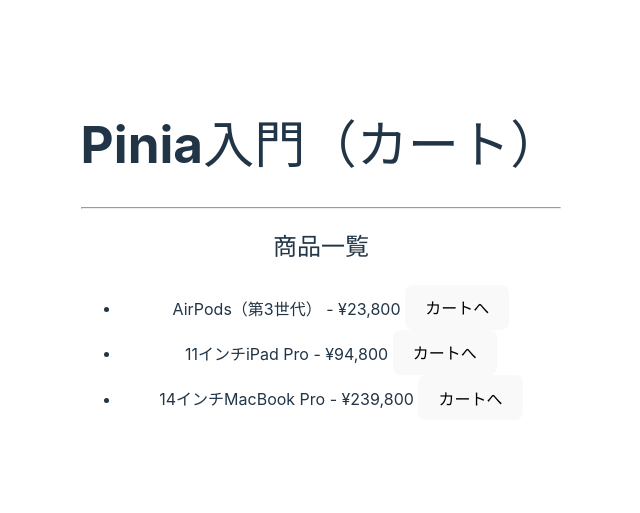
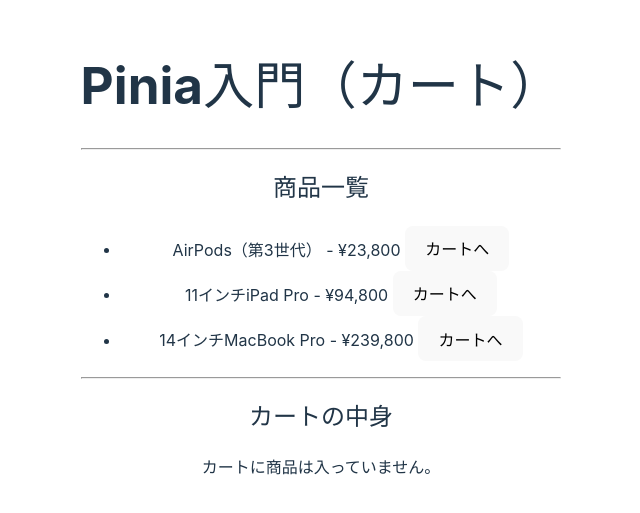
Before and after one commit to Bear29ers/primer-vue, a Vue app in the folder 07_pinia/: page / in a window 1280 px wide. Shown: the part 141-654 px from the top of the page, without its empty margins (319-959 px from the left). Built offline with nearby package versions, Linux system fonts and the light colour scheme.

Commit message:
feat: :sparkles: Cartコンポーネントの作成

```diff
--- a/07_pinia/src/App.vue
+++ b/07_pinia/src/App.vue
@@ -2,6 +2,7 @@
 import { useStoreCounter } from './stores/counter';
 import HelloPinia from './components/HelloPinia.vue';
 import ProductList from './components/ProductList.vue';
+import ShoppingCart from './components/ShoppingCart.vue';
 import { storeToRefs } from 'pinia';
 
 const counter = useStoreCounter();
@@ -26,5 +27,7 @@
     <hr />
     <h2>商品一覧</h2>
     <ProductList />
+    <hr />
+    <ShoppingCart />
   </div>
 </template>
--- /dev/null
+++ b/07_pinia/src/components/ShoppingCart.vue
@@ -0,0 +1,14 @@
+<script setup>
+import { storeToRefs } from 'pinia';
+import { useStoreCart } from '../stores/cart';
+
+const { items } = storeToRefs(useStoreCart());
+</script>
+
+<template>
+  <h2>カートの中身</h2>
+  <p v-show="!items.length"><i>カートに商品は入っていません。</i></p>
+  <ul>
+    <li v-for="item in items" :key="item.id">{{ item.title }} - ¥{{ item.price.toLocaleString() }}</li>
+  </ul>
+</template>
```
